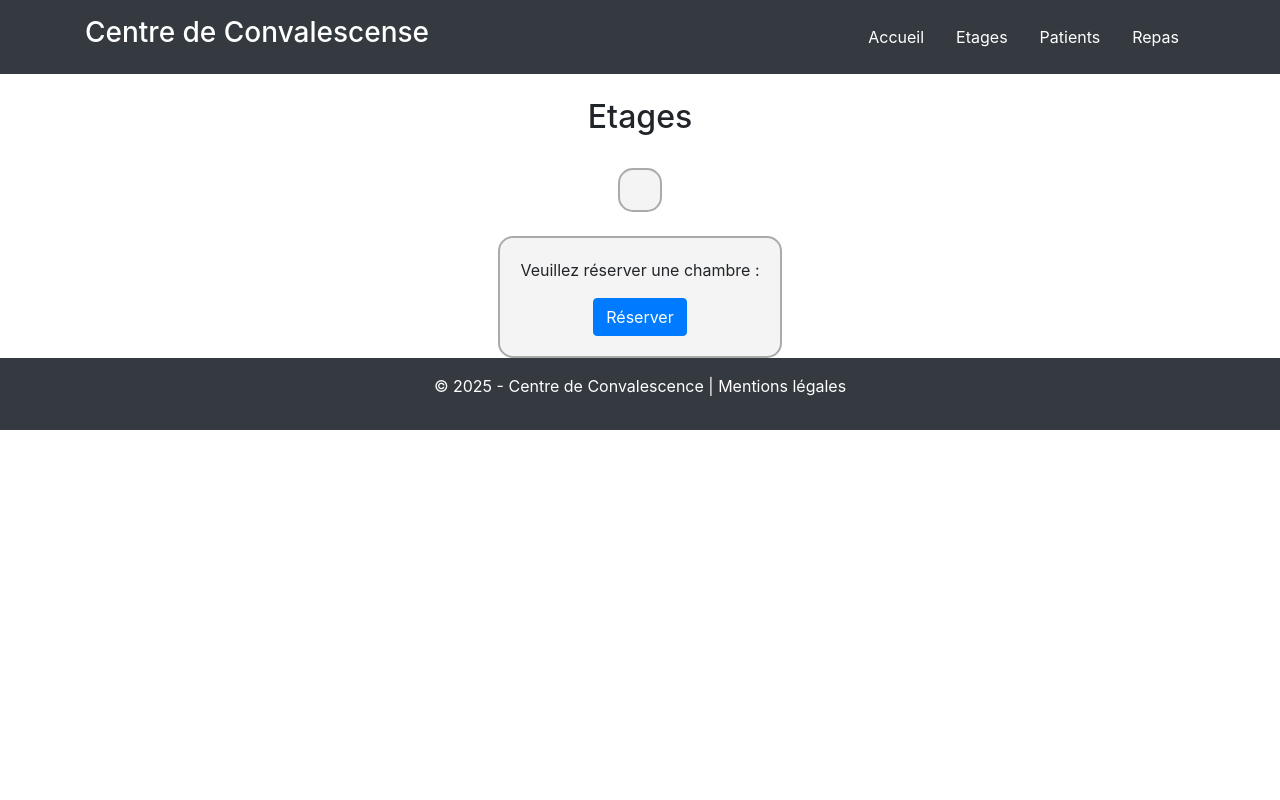
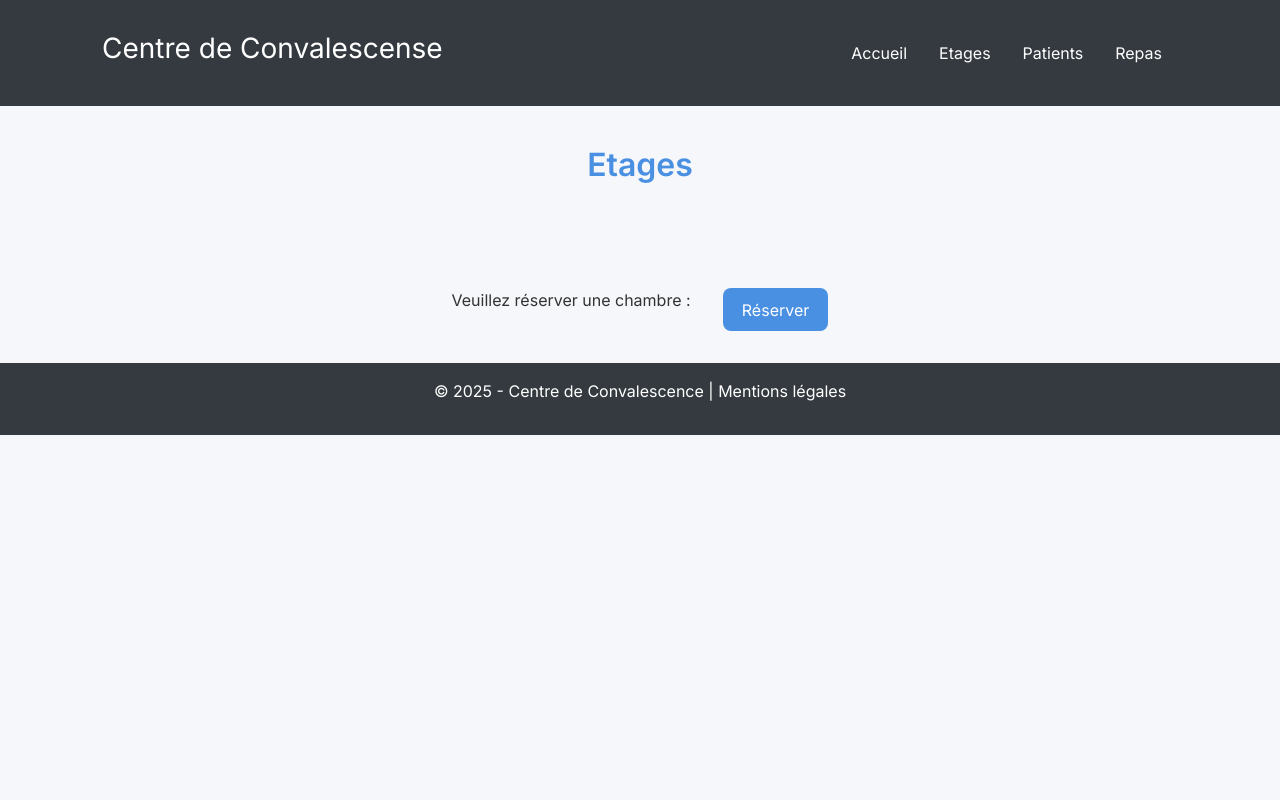
Before and after one commit to EnzoFernds/DepotTPCentre, a PHP site: template Vue/VueEtages.php in a window 1280 px wide. Run offline with PHP 8.4, Linux system fonts and the light colour scheme; the template is opened without the code that fills it, so the values that code supplies are empty.

Commit message:
new style etage

```diff
--- /dev/null
+++ b/Style/etageStyle.css
@@ -0,0 +1,125 @@
+/* Importation d’une police moderne depuis Google Fonts */
+@import url('https://fonts.googleapis.com/css2?family=Inter:wght@300;400;600&display=swap');
+
+:root {
+  --primary-color: #4a90e2;
+  --secondary-color: #f5f7fa;
+  --text-color: #333;
+  --badge-bg: #6c757d;
+  --card-bg: #ffffff;
+  --card-shadow: rgba(0, 0, 0, 0.1);
+}
+
+* {
+  box-sizing: border-box;
+}
+
+body {
+  margin: 0;
+  padding: 0;
+  font-family: 'Inter', sans-serif;
+  background-color: var(--secondary-color);
+  color: var(--text-color);
+}
+
+h2, h4 {
+  font-weight: 600;
+  color: var(--primary-color);
+}
+
+.container {
+  padding: 1rem 2rem;
+}
+
+/* Style général des étages */
+.graphique .etage {
+  background-color: var(--card-bg);
+  border-radius: 1rem;
+  border: 1px solid rgba(0,0,0,0.05);
+  box-shadow: 0 4px 12px var(--card-shadow);
+  transition: transform 0.2s, box-shadow 0.2s;
+  width: 100%;
+  max-width: 600px;
+}
+
+.graphique .etage:hover {
+  transform: translateY(-5px);
+  box-shadow: 0 8px 24px var(--card-shadow);
+}
+
+/* En-tête de chaque étage */
+.etage h4 {
+  margin-bottom: 0.5rem;
+}
+
+/* Badge lits */
+.badge {
+  font-size: 0.9rem;
+  background-color: var(--badge-bg) !important;
+  color: #fff !important;
+  padding: 0.5rem 0.75rem;
+  border-radius: 0.5rem;
+}
+
+/* Grille des chambres */
+.etage .d-flex {
+  gap: 1rem;
+  flex-wrap: wrap;
+  justify-content: center;
+}
+
+/* Cartes chambres */
+.etage .card {
+  width: 5rem;
+  border: none;
+  background-color: var(--secondary-color);
+  border-radius: 0.75rem;
+  box-shadow: 0 2px 8px var(--card-shadow);
+  transition: transform 0.15s;
+}
+
+.etage .card:hover {
+  transform: translateY(-3px);
+}
+
+.etage .card-body {
+  padding: 0.5rem;
+}
+
+.etage .card-body strong {
+  display: block;
+  font-size: 1.1rem;
+  margin-bottom: 0.3rem;
+}
+
+.etage .card-body small {
+  color: #666;
+}
+
+/* Bouton */
+.btn-primary {
+  background-color: var(--primary-color);
+  border: none;
+  padding: 0.6rem 1.2rem;
+  font-size: 1rem;
+  border-radius: 0.5rem;
+  transition: background-color 0.2s;
+}
+
+.btn-primary:hover {
+  background-color: #3a78c2;
+}
+
+/* Responsive tweaks */
+@media (min-width: 768px) {
+  .graphique {
+    display: flex;
+    gap: 2rem;
+    flex-wrap: wrap;
+    justify-content: center;
+  }
+  .etage {
+    flex: 1 1 calc(50% - 2rem);
+    max-width: calc(50% - 2rem);
+  }
+}
--- a/Vue/VueEtages.php
+++ b/Vue/VueEtages.php
@@ -1,5 +1,5 @@
 <?php ob_start(); ?>
-<link rel="stylesheet" href="Style/style.css">
+<link rel="stylesheet" href="Style/etageStyle.css">
 <title><?= $title = "Étage"; ?></title>
 
 <body>
```
